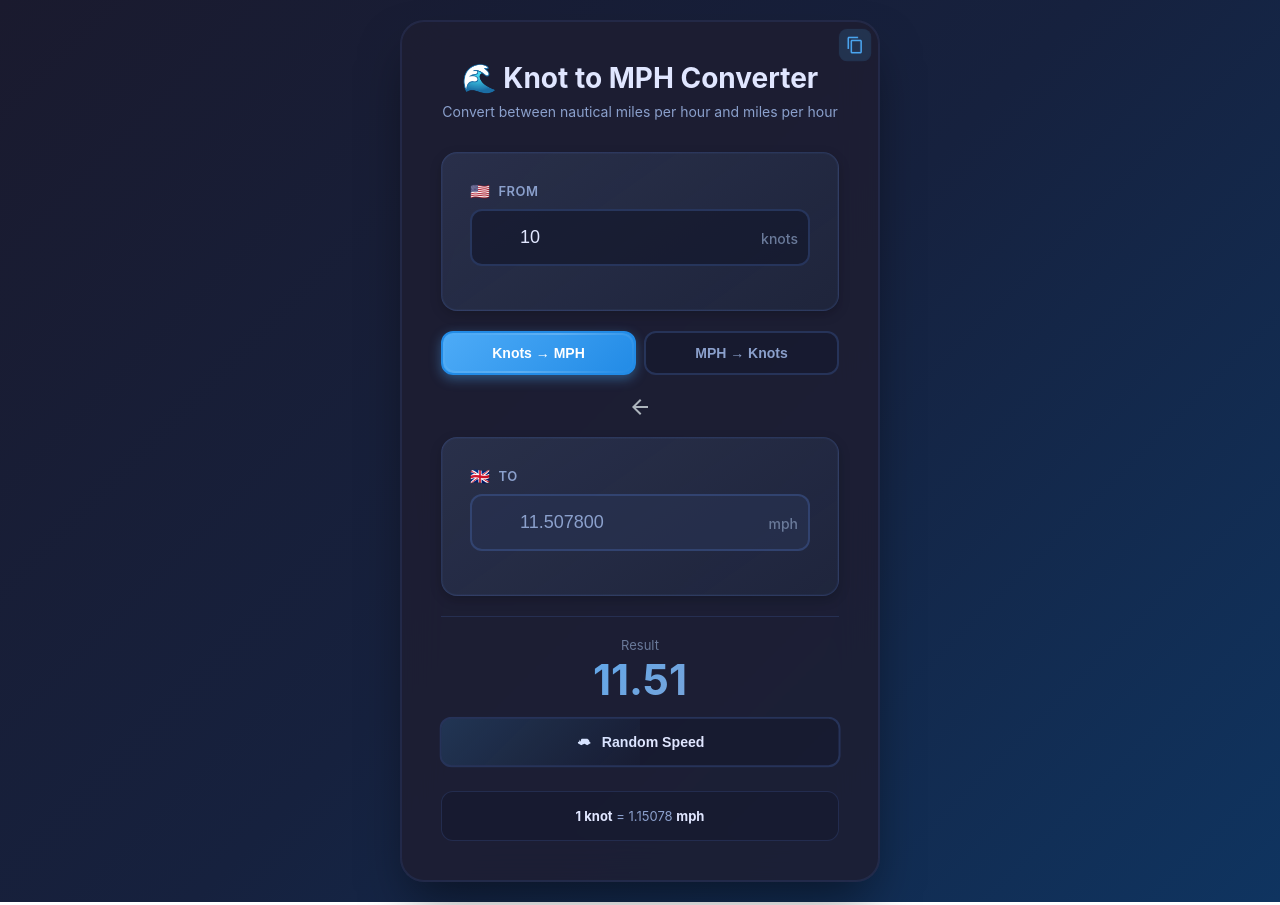
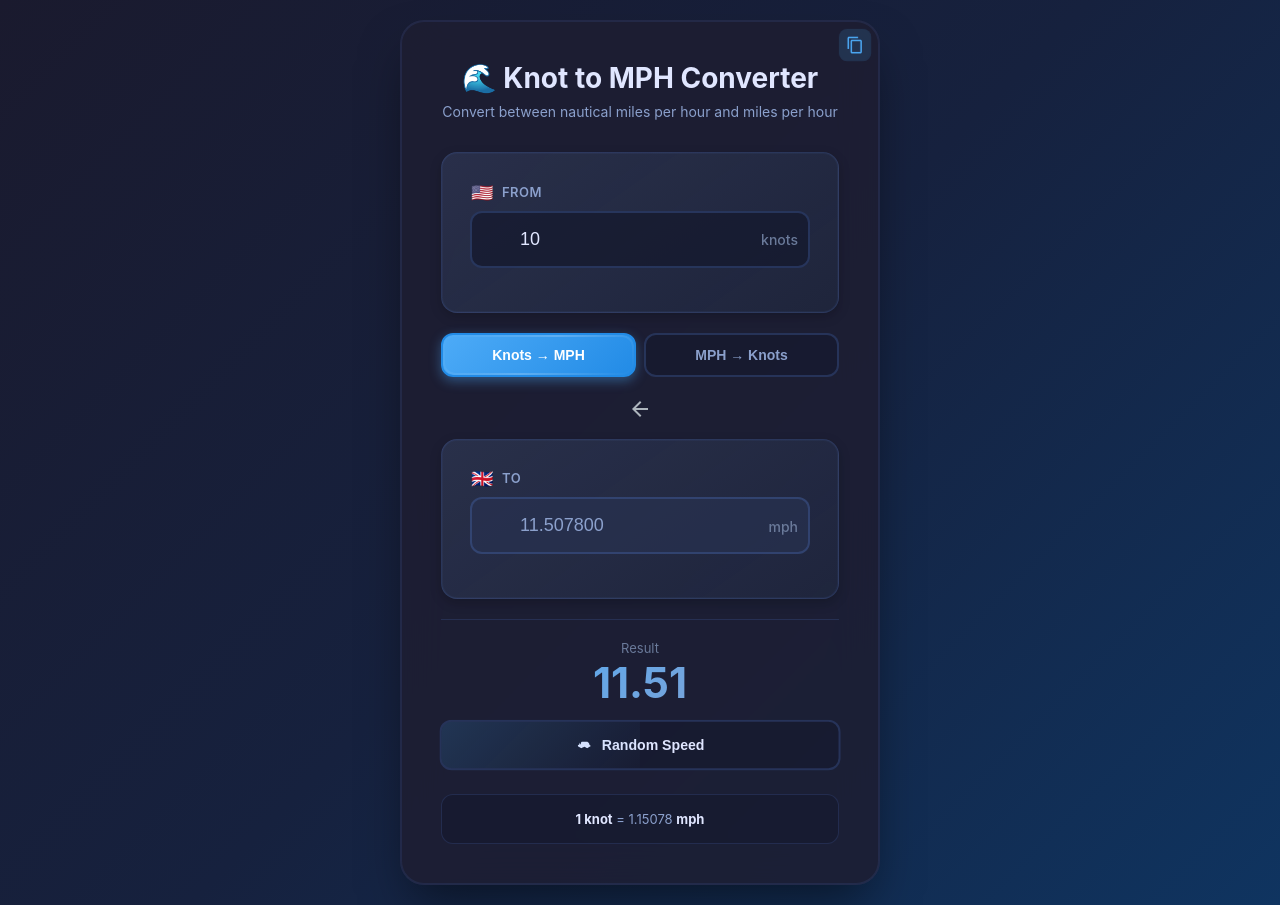
Before and after one commit to ADD3M/knot-to-mph-converter, a plain HTML site: page index.html in a window 1280 px wide. Drawn offline with Linux system fonts and the light colour scheme.

Commit message:
Make flag emojis visible on desktop
Add CSS for .flag-icon with explicit sizing, line-height, and browser-specific fixes

Co-Authored-By: Claude <noreply@anthropic.com>

```diff
--- a/index.html
+++ b/index.html
@@ -79,6 +79,32 @@
 
     .label .flag {
       font-size: 16px;
+    }
+
+    .flag-icon {
+      font-size: 18px;
+      line-height: 1;
+      display: inline-flex;
+      align-items: center;
+      vertical-align: middle;
+      min-width: 20px;
+      min-height: 20px;
+    }
+
+    /* Ensure emoji flags render properly across browsers */
+    .flag-icon::before {
+      content: '';
+      display: inline-block;
+      width: 1px;
+      height: 1px;
+      overflow: hidden;
+    }
+
+    /* Prevent emoji from being treated as an image in some browsers */
+    .flag-icon {
+      font-variant-numeric: tabular-nums;
+      font-feature-settings: "kern" 1;
+      font-kerning: normal;
     }
 
     .input-wrapper {
```
